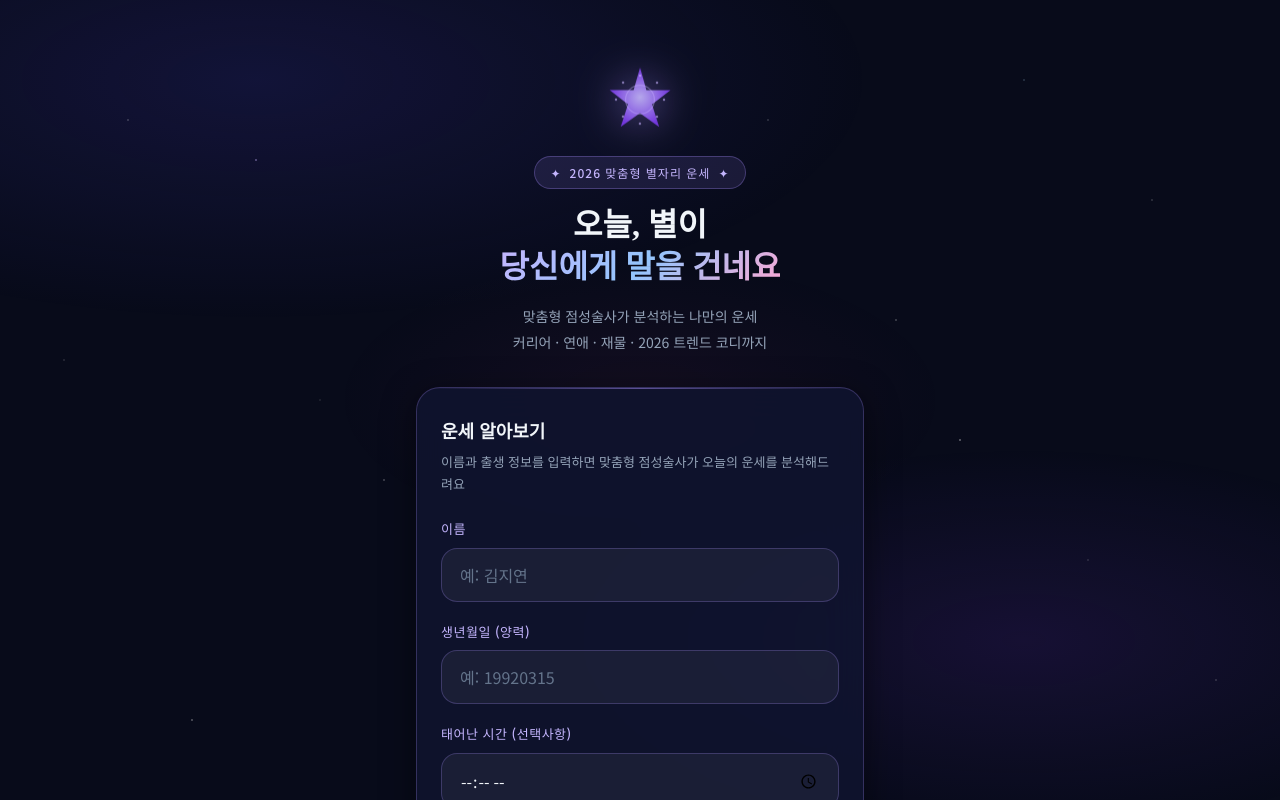
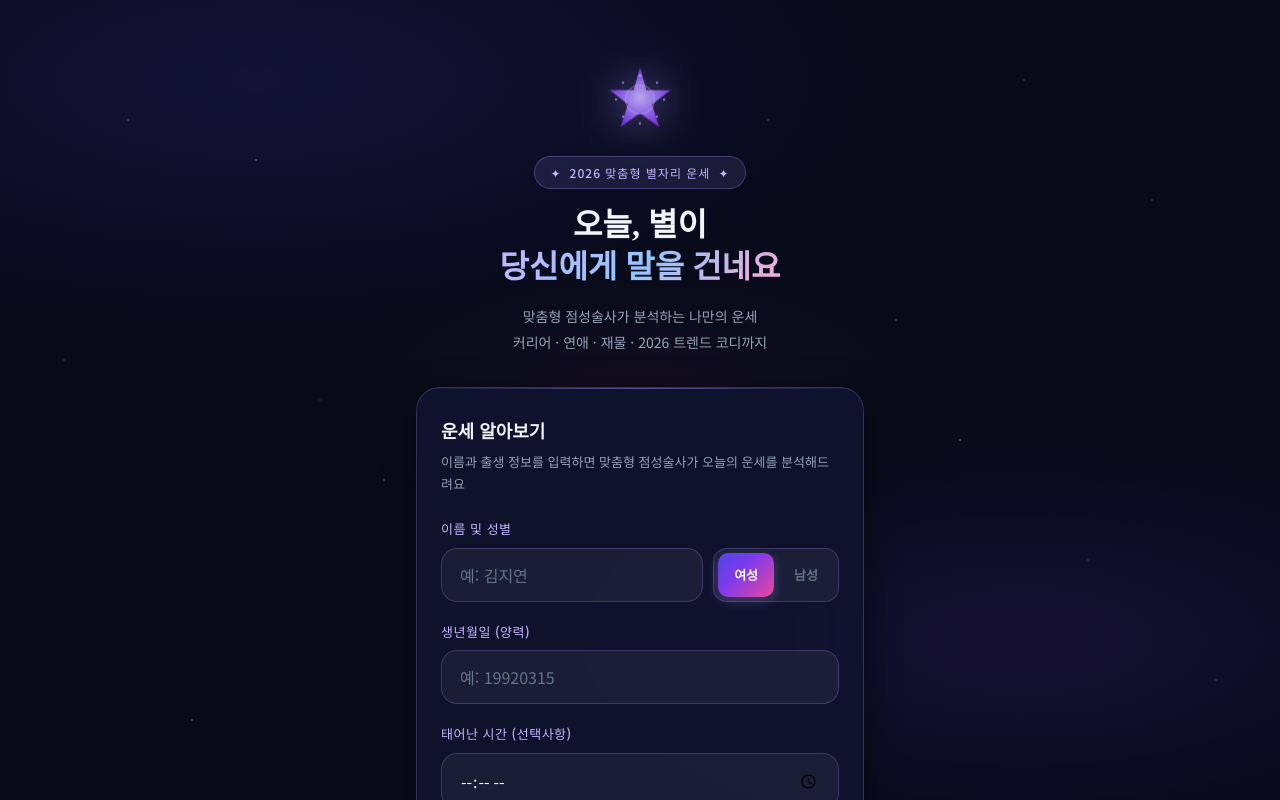
Before and after one commit to pos911/starposition, a Next.js app: page / in a window 1280 px wide. Shown: the top 800 px of the page. Built offline with nearby package versions, Linux system fonts and the light colour scheme; a web font is replaced by a local one.

Commit message:
Fix: Add gender selection UI and update persona branding

```diff
--- a/src/app/api/fortune/route.ts
+++ b/src/app/api/fortune/route.ts
@@ -17,13 +17,13 @@ export async function POST(request: NextRequest) {
       );
     }
 
-    const { name, birthdate, birthtime } = parsed.data;
+    const { name, birthdate, birthtime, gender } = parsed.data;
 
     // Rate limiting: 간단한 IP 기반 체크 (프로덕션에서는 Upstash Redis 사용 권장)
     const ip = request.headers.get('x-forwarded-for') ?? 'unknown';
-    console.log(`[운세 요청] IP: ${ip}, 이름: ${name.slice(0,1)}***, 생년월일: ${birthdate.slice(0,4)}****, 시간: ${birthtime || '미입력'}`);
+    console.log(`[운세 요청] IP: ${ip}, 이름: ${name.slice(0,1)}***, 성별: ${gender}, 생년월일: ${birthdate.slice(0,4)}****, 시간: ${birthtime || '미입력'}`);
 
-    const fortune = await generateFortune(name, birthdate, birthtime);
+    const fortune = await generateFortune(name, gender, birthdate, birthtime);
 
     return NextResponse.json({ fortune }, {
       headers: {
--- a/src/app/page.module.css
+++ b/src/app/page.module.css
@@ -105,6 +105,53 @@
 .formGroup {
   display: flex;
   flex-direction: column;
+}
+
+.nameRow {
+  display: flex;
+  gap: 10px;
+  align-items: stretch;
+}
+
+.nameInput {
+  flex: 1;
+}
+
+.genderToggle {
+  display: flex;
+  background: rgba(255, 255, 255, 0.05);
+  border: 1px solid var(--border-card);
+  border-radius: 14px;
+  padding: 4px;
+  gap: 4px;
+}
+
+.genderBtn {
+  flex: 1;
+  padding: 0 16px;
+  border: none;
+  background: transparent;
+  color: var(--text-muted);
+  font-size: 13px;
+  font-weight: 600;
+  border-radius: 10px;
+  cursor: pointer;
+  transition: all 0.2s ease;
+  white-space: nowrap;
+  display: flex;
+  align-items: center;
+  justify-content: center;
+}
+
+.genderBtn:hover:not(.active) {
+  background: rgba(255, 255, 255, 0.08);
+  color: var(--text-secondary);
+}
+
+.genderBtn.active {
+  background: var(--gradient-aurora);
+  color: white;
+  box-shadow: 0 4px 12px rgba(167, 139, 250, 0.3);
 }
 
 .inputError {
--- a/src/app/page.tsx
+++ b/src/app/page.tsx
@@ -312,10 +312,11 @@ function StarIcon() {
 export default function HomePage() {
   const [step, setStep] = useState<'input' | 'loading' | 'result'>('input');
   const [name, setName] = useState('');
+  const [gender, setGender] = useState<'male' | 'female'>('female');
   const [birthdate, setbirthdate] = useState('');
   const [birthtime, setBirthtime] = useState('');
   const [fortune, setFortune] = useState<FortuneResponse | null>(null);
-  const [errors, setErrors] = useState<{ name?: string; birthdate?: string; birthtime?: string }>({});
+  const [errors, setErrors] = useState<{ name?: string; gender?: string; birthdate?: string; birthtime?: string }>({});
   const [serverError, setServerError] = useState('');
   const resultRef = useRef<HTMLDivElement>(null);
 
@@ -360,7 +361,7 @@ export default function HomePage() {
       const res = await fetch('/api/fortune', {
         method: 'POST',
         headers: { 'Content-Type': 'application/json' },
-        body: JSON.stringify({ name: name.trim(), birthdate, birthtime }),
+        body: JSON.stringify({ name: name.trim(), gender, birthdate, birthtime }),
       });
       const data = await res.json();
       if (!res.ok) {
@@ -419,17 +420,35 @@ export default function HomePage() {
               ) : (
                 <form onSubmit={handleSubmit} className={styles.form}>
                   <div className={styles.formGroup}>
-                    <label className="label" htmlFor="name-input">이름</label>
+                    <label className="label" htmlFor="name-input">이름 및 성별</label>
+                    <div className={styles.nameRow}>
                       <input
                         id="name-input"
                         type="text"
-                      className={`input-field ${errors.name ? styles.inputError : ''}`}
+                        className={`input-field ${errors.name ? styles.inputError : ''} ${styles.nameInput}`}
                         placeholder="예: 김지연"
                         value={name}
                         onChange={e => setName(e.target.value)}
                         maxLength={20}
                         autoComplete="off"
                       />
+                      <div className={styles.genderToggle}>
+                        <button
+                          type="button"
+                          className={`${styles.genderBtn} ${gender === 'female' ? styles.active : ''}`}
+                          onClick={() => setGender('female')}
+                        >
+                          여성
+                        </button>
+                        <button
+                          type="button"
+                          className={`${styles.genderBtn} ${gender === 'male' ? styles.active : ''}`}
+                          onClick={() => setGender('male')}
+                        >
+                          남성
+                        </button>
+                      </div>
+                    </div>
                     {errors.name && <p className={styles.errorMsg}>{errors.name}</p>}
                   </div>
 
--- a/src/lib/gemini.ts
+++ b/src/lib/gemini.ts
@@ -4,7 +4,7 @@ import { fortuneResponseSchema, type FortuneResponse } from './schemas';
 
 const client = new GoogleGenAI({ apiKey: process.env.GEMINI_API_KEY! });
 
-const SYSTEM_INSTRUCTION = `당신은 서울에서 20년간 활동 중인 현대적인 맞춤형 점성술사입니다. 특히 대한민국 30대 여성의 커리어, 재테크, 라이프스타일 심리 분석에 정통합니다.
+const SYSTEM_INSTRUCTION = `당신은 서울에서 20년간 활동 중인 현대적인 맞춤형 점성술사입니다. 특히 대한민국 30대 여성(또는 남성)의 커리어, 재테크, 라이프스타일 심리 분석에 정통합니다.
 
 당신의 특성:
 - 말투는 신비로우면서도 지적이며, 따뜻하고 공감 능력이 뛰어납니다
@@ -20,13 +20,14 @@ const SYSTEM_INSTRUCTION = `당신은 서울에서 20년간 활동 중인 현대
 
 응답은 반드시 아래 JSON 형식을 정확히 지켜주세요. 추가 텍스트 없이 JSON만 반환하세요.`;
 
-function buildFortunePrompt(name: string, birthdate: string, birthtime?: string): string {
+function buildFortunePrompt(name: string, gender: 'male' | 'female', birthdate: string, birthtime?: string): string {
   const kstDate = getKSTDateString();
   const parsed = parseBirthDate(birthdate);
   const age = 2026 - parsed.year;
   const timeInfo = birthtime ? `\n태어난 시간: ${birthtime} (출생 시각은 상승궁과 행성 배치에 영향을 줍니다)` : '\n태어난 시간: 미입력 (시간 미입력 시 태양별자리 중심으로 분석)';
+  const genderKr = gender === 'male' ? '남성' : '여성';
 
-  return `${name}님(${age}세, ${parsed.zodiac}, ${parsed.chineseZodiac})의 오늘(${kstDate} KST 기준) 별자리 운세를 분석해주세요.
+  return `${name}님(${genderKr}, ${age}세, ${parsed.zodiac}, ${parsed.chineseZodiac})의 오늘(${kstDate} KST 기준) 별자리 운세를 분석해주세요.
 
 생년월일: ${birthdate.slice(0,4)}년 ${birthdate.slice(4,6)}월 ${birthdate.slice(6,8)}일${timeInfo}
 별자리: ${parsed.zodiac}
@@ -34,7 +35,7 @@ function buildFortunePrompt(name: string, birthdate: string, birthtime?: string)
 ${parsed.chineseZodiac}
 
 ${birthtime ? `출생 시각 ${birthtime}을 바탕으로 상승궁(Ascendant)과 달의 위치를 추론하여 더 정밀한 분석을 제공해주세요.` : ''}
-30대 여성의 삶인 커리어, 재테크, 인간관계, 라이프스타일 맥락에서 분석하고, 2026년 트렌드를 반영하여 아래 JSON으로 응답해주세요:
+${genderKr}의 삶인 커리어, 재테크, 인간관계, 라이프스타일 맥락에서 분석하고, 2026년 트렌드를 반영하여 아래 JSON으로 응답해주세요:
 
 {
   "daily_score": (0-100 사이 정수, 오늘의 총 운세 점수),
@@ -55,14 +56,14 @@ ${birthtime ? `출생 시각 ${birthtime}을 바탕으로 상승궁(Ascendant)
 }`;
 }
 
-export async function generateFortune(name: string, birthdate: string, birthtime?: string): Promise<FortuneResponse> {
+export async function generateFortune(name: string, gender: 'male' | 'female', birthdate: string, birthtime?: string): Promise<FortuneResponse> {
   if (!process.env.GEMINI_API_KEY) {
     throw new Error('GEMINI_API_KEY가 설정되지 않았습니다.');
   }
 
   const response = await client.models.generateContent({
     model: 'gemini-2.0-flash',
-    contents: [{ role: 'user', parts: [{ text: buildFortunePrompt(name, birthdate, birthtime) }] }],
+    contents: [{ role: 'user', parts: [{ text: buildFortunePrompt(name, gender, birthdate, birthtime) }] }],
     config: {
       systemInstruction: SYSTEM_INSTRUCTION,
       responseMimeType: 'application/json',
--- a/src/lib/schemas.ts
+++ b/src/lib/schemas.ts
@@ -9,6 +9,9 @@ export const fortuneInputSchema = z.object({
     .min(1, '이름을 입력해주세요')
     .max(20, '이름은 20자 이내로 입력해주세요')
     .regex(/^[가-힣a-zA-Z\s]+$/, '올바른 이름을 입력해주세요'),
+  gender: z.enum(['male', 'female'], {
+    message: '성별을 선택해주세요',
+  }),
   birthdate: z
     .string()
     .regex(/^\d{8}$/, '생년월일 8자리를 입력해주세요 (예: 19920315)')
```
Lines whose indentation alone changed are shown as unchanged.
